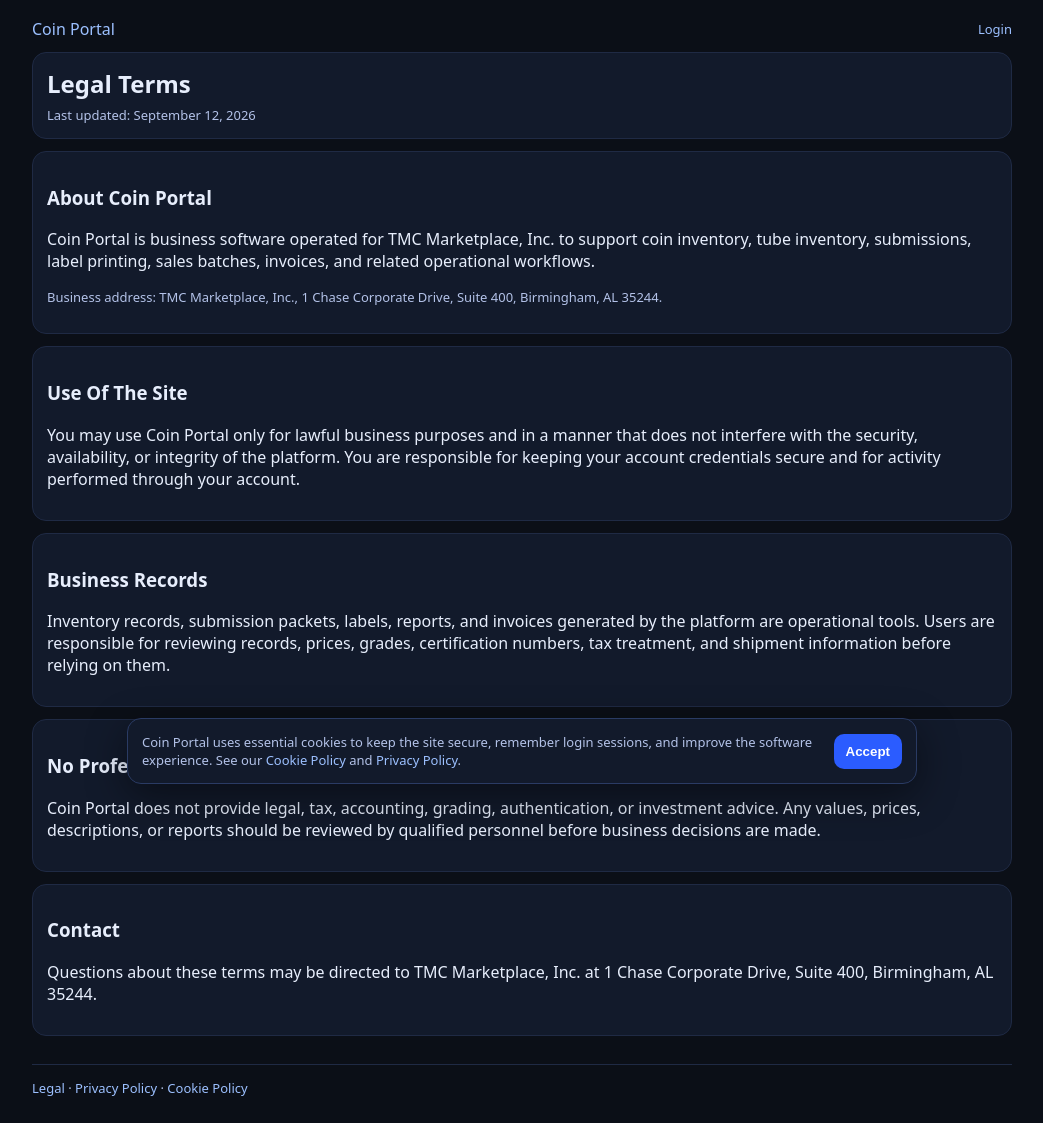
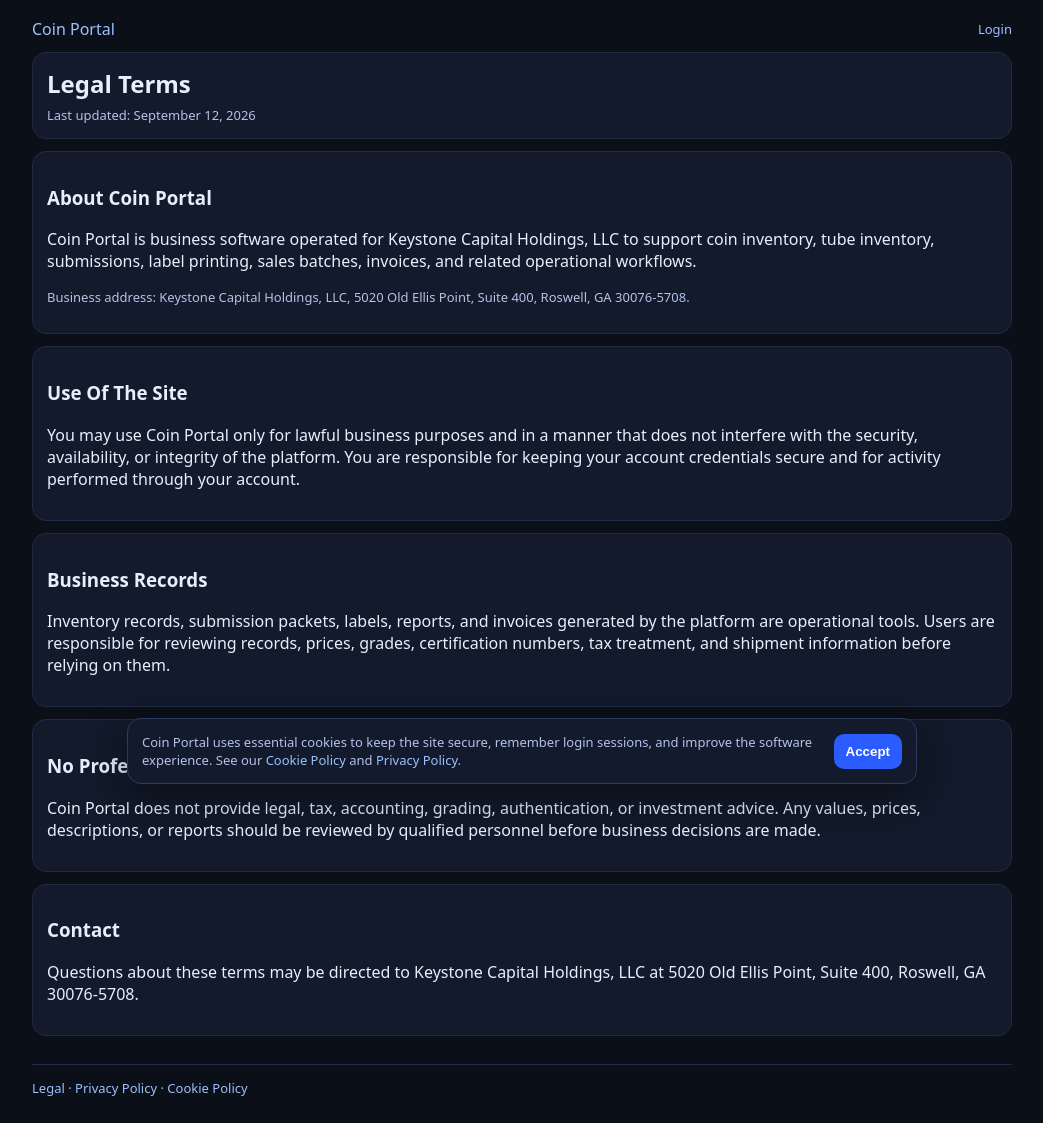
Before and after one commit to T22-1/coin-portal, a Django app: page /legal/ in a window 1280 px wide. Shown: the whole page, without its empty margins (118-1161 px from the left). Run offline with Django 5.2, Linux system fonts and the light colour scheme.

Commit message:
Update legal operator details

```diff
--- a/portalapp/tests.py
+++ b/portalapp/tests.py
@@ -75,7 +75,8 @@ class PortalSmokeTests(TestCase):
 
                 self.assertEqual(response.status_code, 200)
                 self.assertContains(response, heading)
-                self.assertContains(response, "TMC Marketplace")
+                self.assertContains(response, "Keystone Capital Holdings")
+                self.assertContains(response, "5020 Old Ellis Point")
 
     def test_dashboard_redirects_to_login_when_signed_out(self):
         response = self.client.get(reverse("dashboard"))
--- a/templates/cookies.html
+++ b/templates/cookies.html
@@ -27,6 +27,6 @@
 
 <div class="card">
   <h3>Contact</h3>
-  <p>Cookie questions may be directed to TMC Marketplace, Inc. at 1 Chase Corporate Drive, Suite 400, Birmingham, AL 35244.</p>
+  <p>Cookie questions may be directed to Keystone Capital Holdings, LLC at 5020 Old Ellis Point, Suite 400, Roswell, GA 30076-5708.</p>
 </div>
 {% endblock %}
--- a/templates/legal.html
+++ b/templates/legal.html
@@ -7,8 +7,8 @@
 
 <div class="card">
   <h3>About Coin Portal</h3>
-  <p>Coin Portal is business software operated for TMC Marketplace, Inc. to support coin inventory, tube inventory, submissions, label printing, sales batches, invoices, and related operational workflows.</p>
-  <p class="small">Business address: TMC Marketplace, Inc., 1 Chase Corporate Drive, Suite 400, Birmingham, AL 35244.</p>
+  <p>Coin Portal is business software operated for Keystone Capital Holdings, LLC to support coin inventory, tube inventory, submissions, label printing, sales batches, invoices, and related operational workflows.</p>
+  <p class="small">Business address: Keystone Capital Holdings, LLC, 5020 Old Ellis Point, Suite 400, Roswell, GA 30076-5708.</p>
 </div>
 
 <div class="card">
@@ -28,6 +28,6 @@
 
 <div class="card">
   <h3>Contact</h3>
-  <p>Questions about these terms may be directed to TMC Marketplace, Inc. at 1 Chase Corporate Drive, Suite 400, Birmingham, AL 35244.</p>
+  <p>Questions about these terms may be directed to Keystone Capital Holdings, LLC at 5020 Old Ellis Point, Suite 400, Roswell, GA 30076-5708.</p>
 </div>
 {% endblock %}
--- a/templates/privacy.html
+++ b/templates/privacy.html
@@ -27,6 +27,6 @@
 
 <div class="card">
   <h3>Your Choices</h3>
-  <p>Authorized users may update many records directly in the platform. For privacy questions or data requests, contact TMC Marketplace, Inc. at 1 Chase Corporate Drive, Suite 400, Birmingham, AL 35244.</p>
+  <p>Authorized users may update many records directly in the platform. For privacy questions or data requests, contact Keystone Capital Holdings, LLC at 5020 Old Ellis Point, Suite 400, Roswell, GA 30076-5708.</p>
 </div>
 {% endblock %}
```
